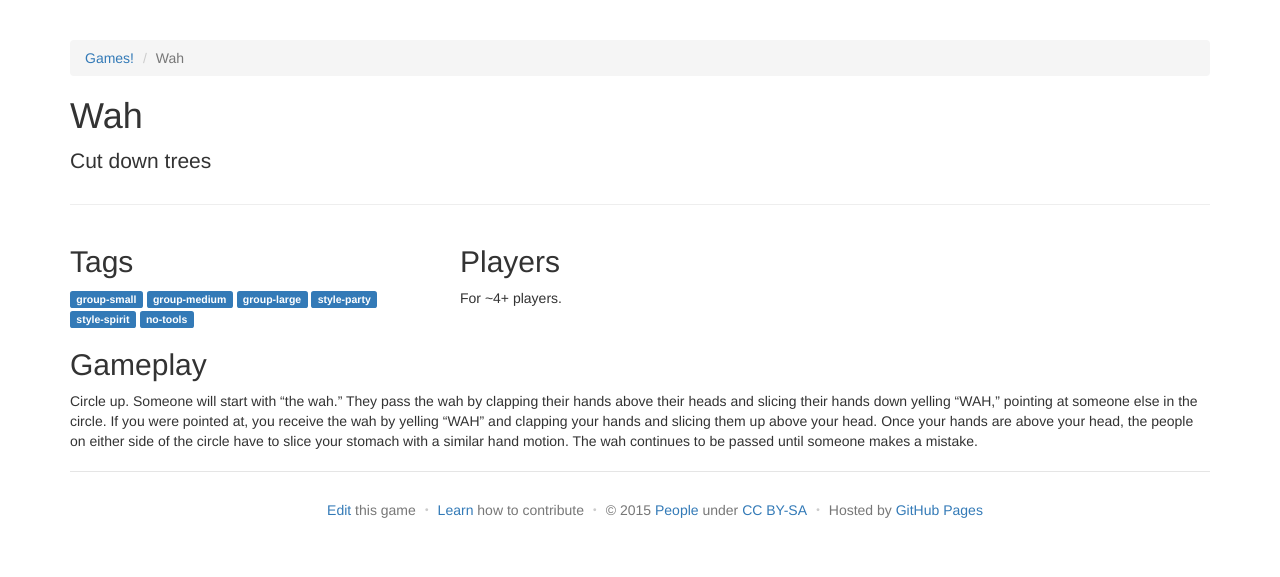
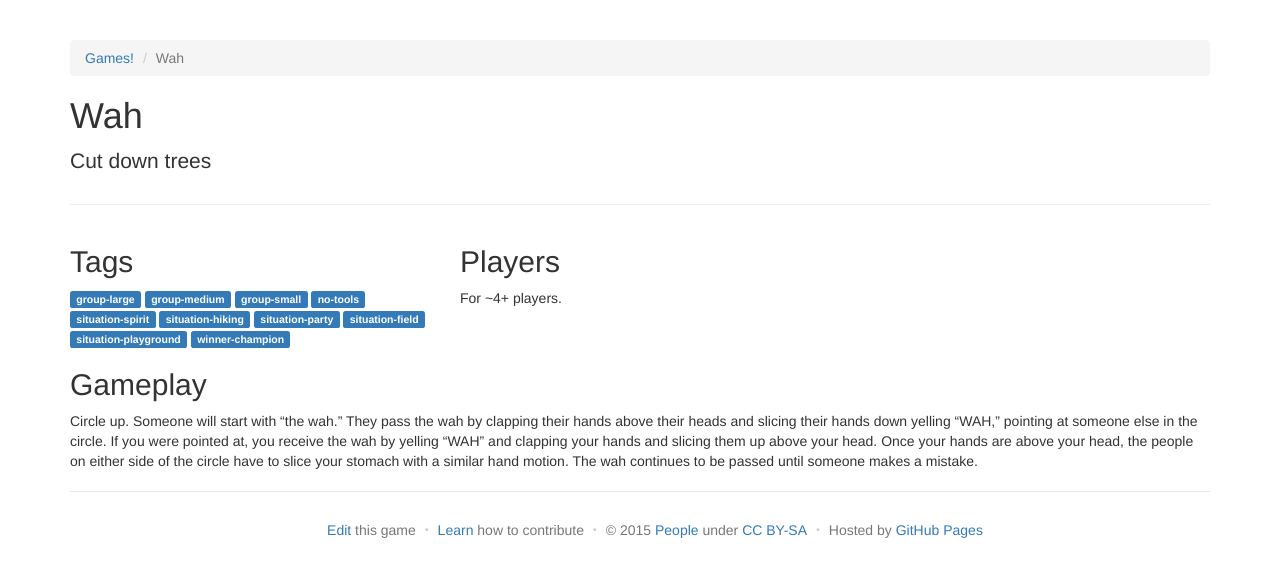
Before and after one commit to davidselassie/games, a Jekyll site: the page built from _games/wah.md, in a window 1280 px wide. Shown: the top 577 px of the page. Built offline with Jekyll 4.4.1, drawn with Linux system fonts in a browser that asks for light colours.

Commit message:
Update wah.md

```diff
--- a/_games/wah.md
+++ b/_games/wah.md
@@ -1,12 +1,16 @@
 ---
 title: Wah
 tags:
+  - group-large
+  - group-medium
   - group-small
-  - group-medium
-  - group-large
-  - style-party
-  - style-spirit
   - no-tools
+  - situation-spirit
+  - situation-hiking
+  - situation-party
+  - situation-field
+  - situation-playground
+  - winner-champion
 
 oneliner: Cut down trees
 players: ~4+
```
